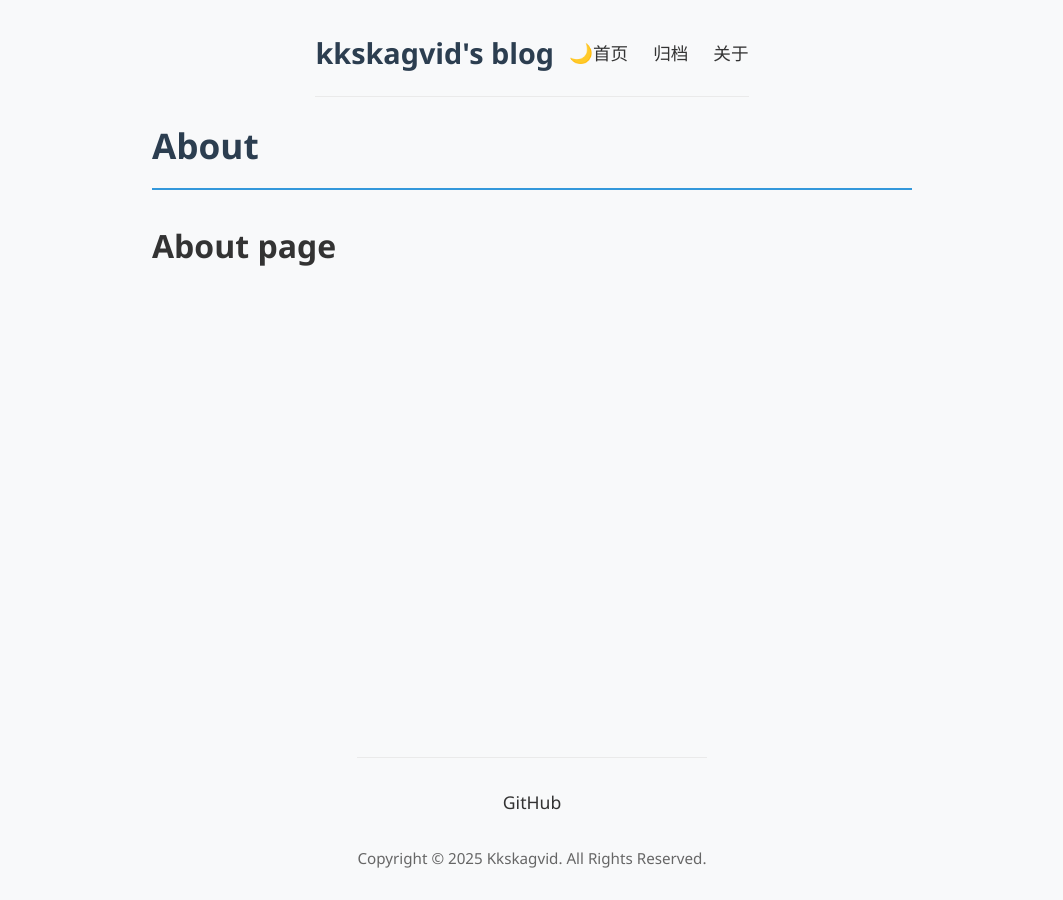
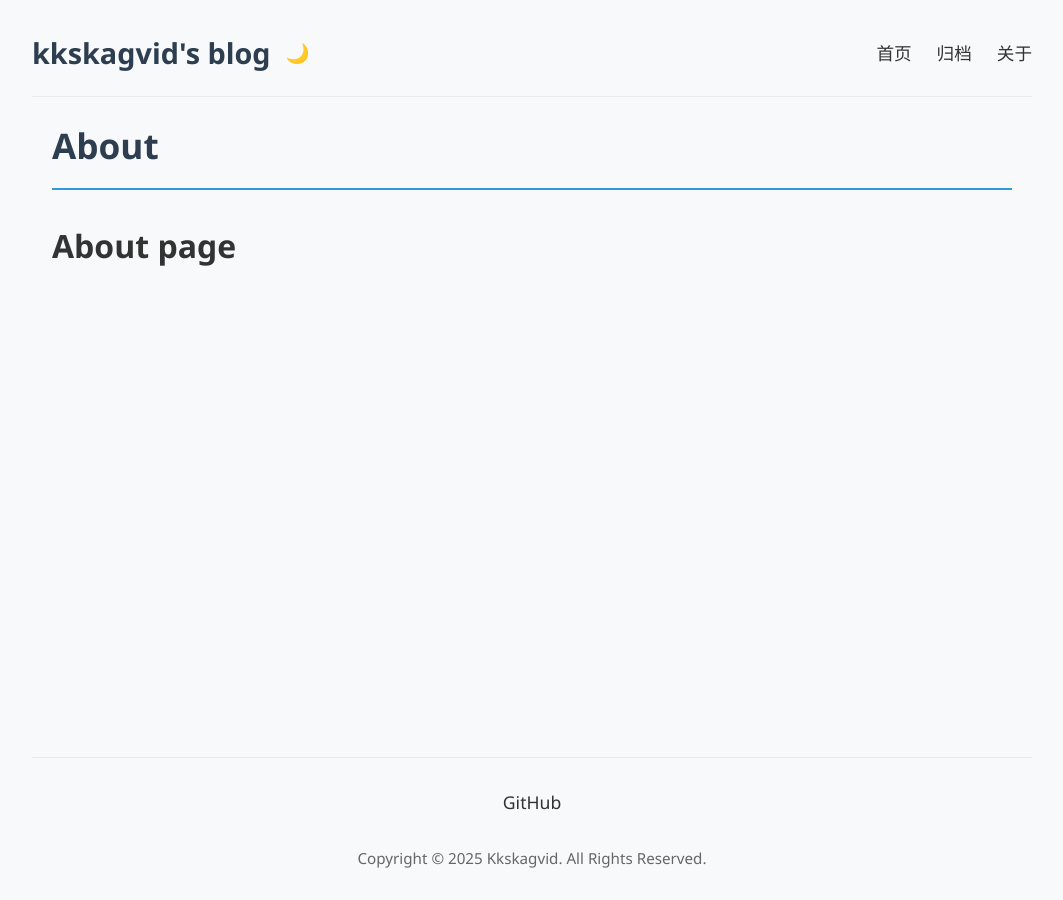
Before and after one commit to kkskagvid/kkskagvid.github.io, a Jekyll site: the page built from about.md, in a window 1280 px wide. Shown: the whole page, without its empty margins (108-1171 px from the left). Built offline with Jekyll 4.4.1, drawn with Linux system fonts in a browser that asks for light colours.

Commit message:
Update blog.css

```diff
--- a/assets/css/blog.css
+++ b/assets/css/blog.css
@@ -53,6 +53,7 @@ body {
 /* 导航栏样式 */
 .navbar {
     grid-area: navbar;
+    width: 80%;
     display: flex;
     justify-content: space-between;
     align-items: center;
@@ -87,6 +88,7 @@ body {
     display: flex;
     list-style: none;
     gap: 25px;
+    margin-left: auto;
 }
 
 .navbar-links a {
@@ -104,8 +106,7 @@ body {
 /* 主要内容区 */
 .content {
     grid-area: content;
-    max-width: 800px;
-    width: 100%;
+    width: 80%;
     padding: 0 20px 30px;
 }
 
@@ -123,6 +124,7 @@ body {
 /* 页脚样式 */
 .footer {
     grid-area: footer;
+    width: 80%;
     padding: 30px 0;
     border-top: 1px solid var(--border-color);
     margin-top: 30px;
```
